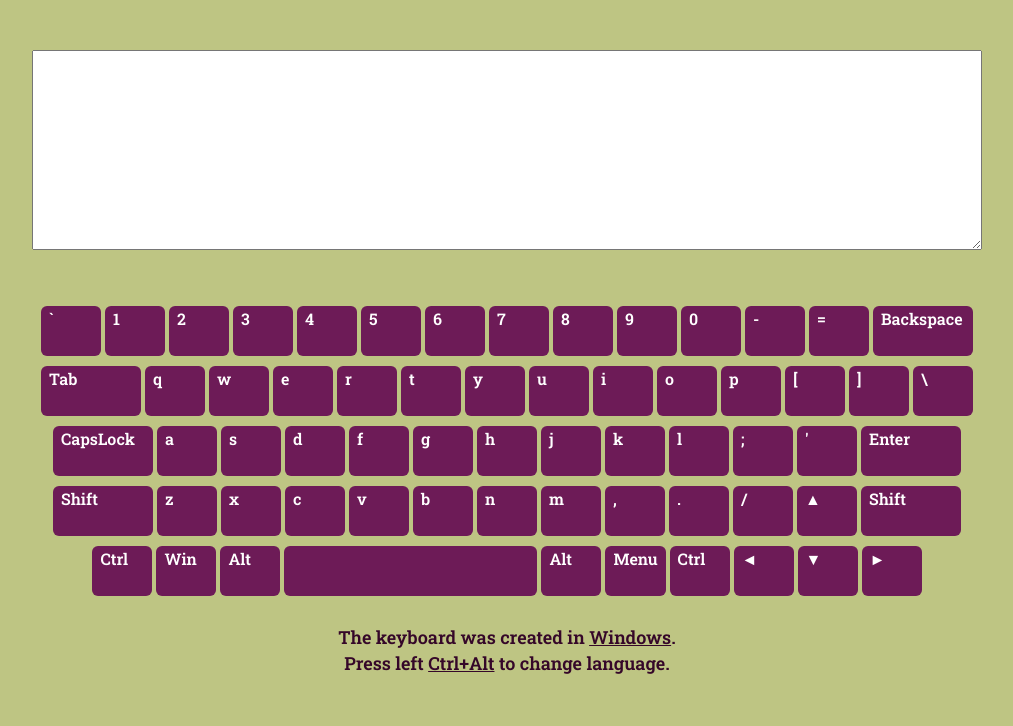
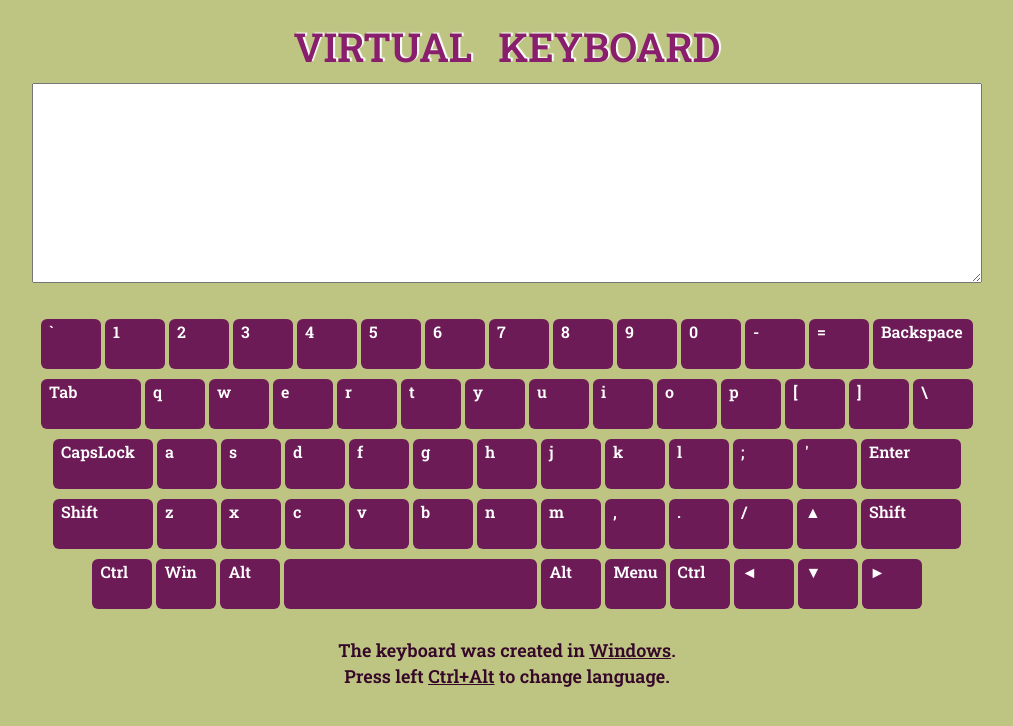
Before and after one commit to TatianaRusak/virtual-keyboard-RSS, a website with bundled scripts: page index.html in a window 1280 px wide. Shown: the whole page, without its empty margins (133-1146 px from the left). Built offline with nearby package versions, Linux system fonts and the light colour scheme; a web font is replaced by a local one.

Commit message:
feat: add title

```diff
--- a/js/index.js
+++ b/js/index.js
@@ -3,6 +3,9 @@ import { keyboardEN, keyboardRU } from './keyboard_codes.js';
 
 const body = document.querySelector('body');
 
+const title = document.createElement('div');
+title.classList.add('title');
+title.innerHTML = 'Virtual  KEYBOARD';
 
 const textarea = document.createElement('textarea');
 const keyboard = document.createElement('div');
@@ -12,6 +15,7 @@ const text = document.createElement('div');
 text.classList.add('text');
 text.innerHTML = 'The keyboard was created in <span>Windows</span>.<br> Press left <span>Ctrl+Alt</span> to change language.';
 
+body.appendChild(title);
 body.appendChild(textarea);
 body.appendChild(keyboard);
 body.appendChild(text);
--- a/style/style.css
+++ b/style/style.css
@@ -1,3 +1,3 @@
-*{-webkit-box-sizing:border-box;box-sizing:border-box}body{width:950px;margin:0 auto;padding-top:50px;background-color:#bec583}textarea{width:100%;height:200px}.keyboard{display:-webkit-box;display:-ms-flexbox;display:flex;-webkit-box-pack:center;-ms-flex-pack:center;justify-content:center;-ms-flex-wrap:wrap;flex-wrap:wrap;margin-top:50px;width:100%;min-height:300px;-webkit-user-select:none;-moz-user-select:none;-ms-user-select:none;user-select:none}.key{min-width:60px;height:50px;margin:2px;padding:2px 8px;border-radius:6px;font-family:'Roboto Slab', serif;background-color:#6d1b57;color:#ffffff;-webkit-transition:all 0.3s;transition:all 0.3s}.key:hover{background-color:#cc8cbb}.key.active{-webkit-transform:scale(85%);transform:scale(85%);background-color:#e3ff64;-webkit-box-shadow:0px 0px 6px 4px rgba(34,60,80,0.2);box-shadow:0px 0px 6px 4px rgba(34,60,80,0.2);color:#6d1b57}.key_big{min-width:100px}.key_space{min-width:253px}.text{padding-top:20px;text-align:center;font-size:18px;line-height:26px;font-family:'Roboto Slab', serif;color:#350729}.text span{text-decoration:underline}
+*{-webkit-box-sizing:border-box;box-sizing:border-box}body{width:950px;margin:0 auto;padding-top:20px;background-color:#bec583}.title{font-family:'Roboto Slab', serif;color:#881e6c;font-size:40px;text-align:center;margin-bottom:10px;word-spacing:0.4em;text-transform:uppercase;text-shadow:2px -1px 1px #fff}textarea{width:100%;height:200px}.keyboard{display:-webkit-box;display:-ms-flexbox;display:flex;-webkit-box-pack:center;-ms-flex-pack:center;justify-content:center;-ms-flex-wrap:wrap;flex-wrap:wrap;margin-top:30px;width:100%;min-height:300px;-webkit-user-select:none;-moz-user-select:none;-ms-user-select:none;user-select:none}.key{min-width:60px;height:50px;margin:2px;padding:2px 8px;border-radius:6px;font-family:'Roboto Slab', serif;background-color:#6d1b57;color:#ffffff;-webkit-transition:all 0.3s;transition:all 0.3s}.key:hover{background-color:#cc8cbb}.key.active{-webkit-transform:scale(85%);transform:scale(85%);background-color:#e3ff64;-webkit-box-shadow:0px 0px 6px 4px rgba(34,60,80,0.2);box-shadow:0px 0px 6px 4px rgba(34,60,80,0.2);color:#6d1b57}.key_big{min-width:100px}.key_space{min-width:253px}.text{padding-top:20px;text-align:center;font-size:18px;line-height:26px;font-family:'Roboto Slab', serif;color:#350729}.text span{text-decoration:underline}
 
 /*# sourceMappingURL=style.css.map */
```
